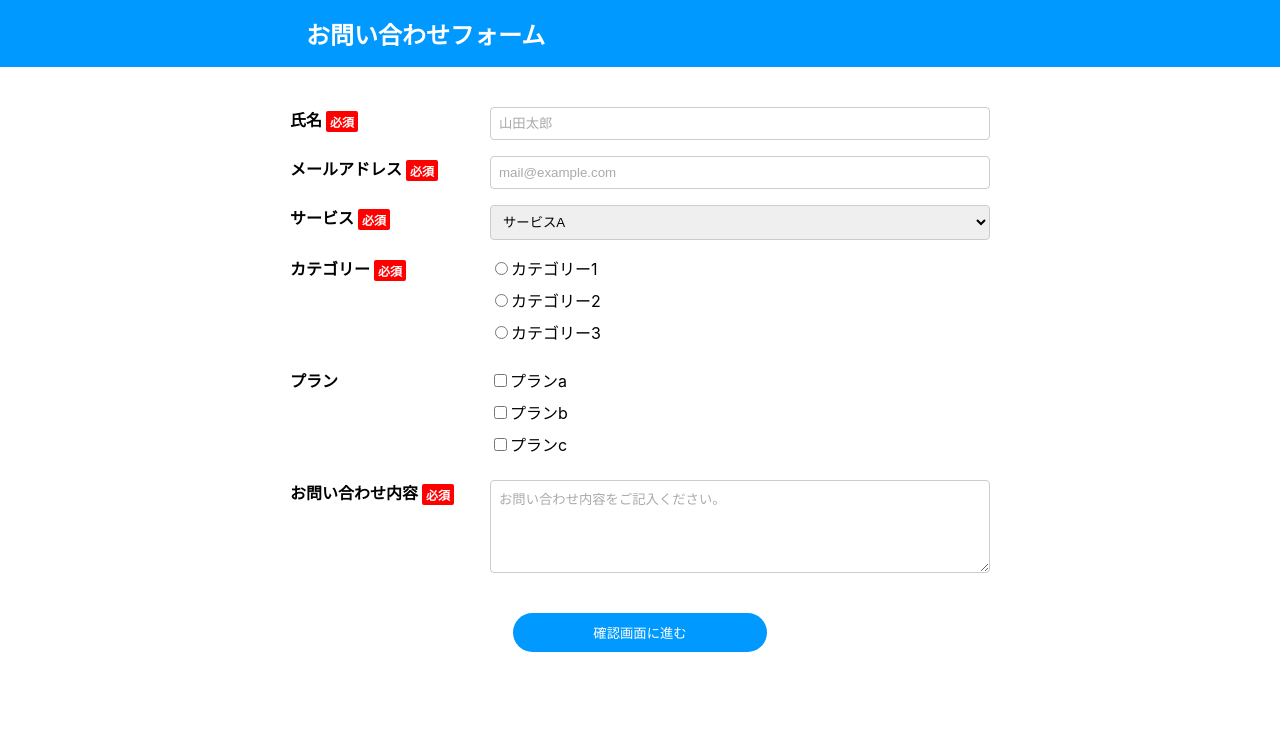
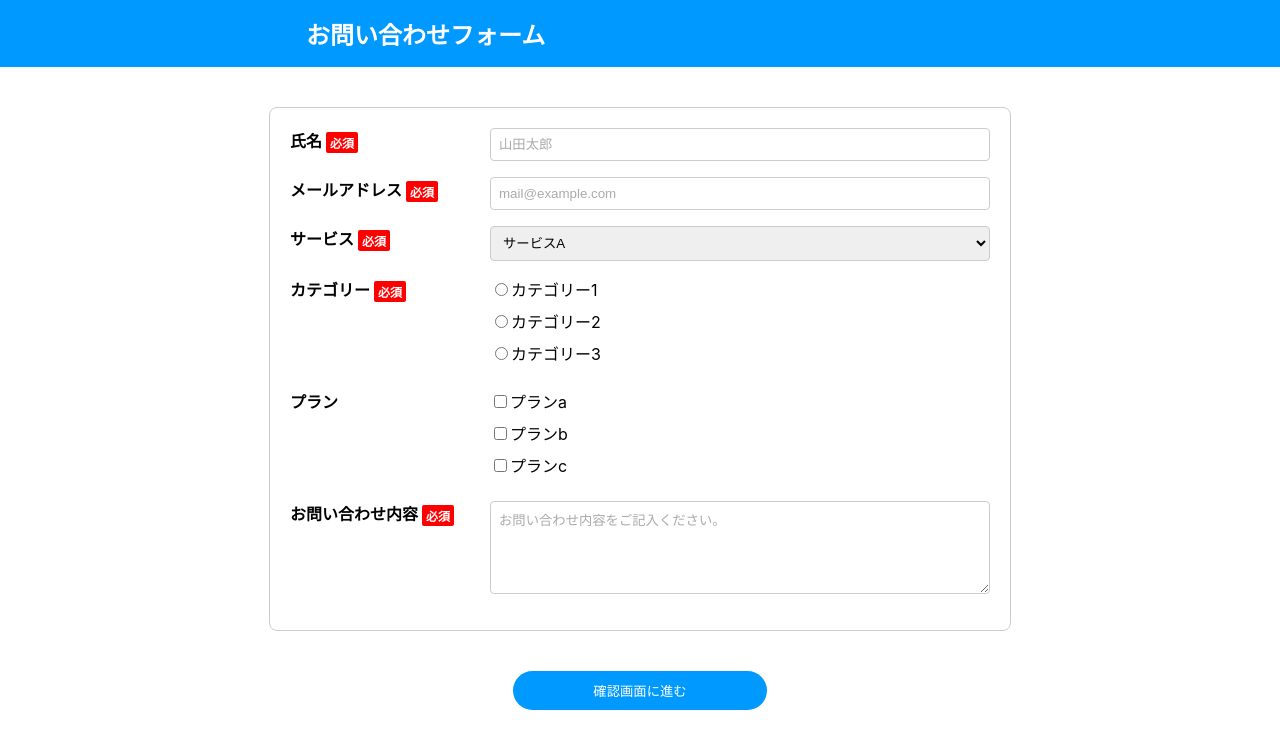
Before and after one commit to yamaharuna/contact-form, a React (Create React App) app: page / in a window 1280 px wide. Shown: the top 748 px of the page. Built offline with nearby package versions, Linux system fonts and the light colour scheme.

Commit message:
確認ページcss修正

```diff
--- a/src/components/ConfirmPage.js
+++ b/src/components/ConfirmPage.js
@@ -6,7 +6,7 @@ export default function ConfirmPage({ formData, onBack, onSubmit }) {
     <div className="form-wrapper"> {/* フォーム＋ボタン全体の親 */}
 
       {/* 確認内容の枠 */}
-      <div className="form-container">
+      <div className="confirm-container">
         <p>入力内容にお間違えないかご確認ください。</p>
         <p><strong>氏名</strong> {formData.name}</p>
         <p><strong>メールアドレス</strong> {formData.email}</p>
@@ -31,7 +31,7 @@ export default function ConfirmPage({ formData, onBack, onSubmit }) {
           onClick={onSubmit}
           style={{ marginLeft: "10px" }}
         >
-          送信
+          送信する
         </button>
       </div>
 
--- a/src/components/ContactForm.css
+++ b/src/components/ContactForm.css
@@ -1,13 +1,14 @@
-/* ===== 確認ページ用 ===== */
+/* ===== 入力ページ用 ===== */
 
 .form-container {
   max-width: 700px;
   margin: 40px auto;
-  padding: 0;
-  background: none;          /* 背景なし */
-  border: none;              /* 枠線なし */
-  box-shadow: none;          /* 影もなし */
+  padding: 20px;
+  border: 1px solid #ccc;  /* ← この線が枠 */
+  border-radius: 8px;
+  background-color: white;
 }
+
 
 .form-container p {
   padding: 10px 0;                  /* 行間の余白 */
@@ -99,6 +100,32 @@
   margin-top: 20px;
 }
 
+/* === 確認画面用 === */
+.confirm-container {
+  max-width: 700px;
+  margin: 40px auto;
+  padding: 10px 0;
+  background: none;
+  border: none;
+  box-shadow: none;
+}
+
+
+.confirm-container p {
+  padding: 10px 0;
+  border-bottom: 1px solid #e0e0e0;
+  font-size: 16px;
+  color: #333;
+  display: flex;
+  align-items: flex-start;
+}
+
+.confirm-container strong {
+  width: 180px;
+  font-weight: bold;
+  margin-right: 16px;
+}
+
 /* ===== 完了ページ用 ===== */
 
 .thankyou-page {
```
